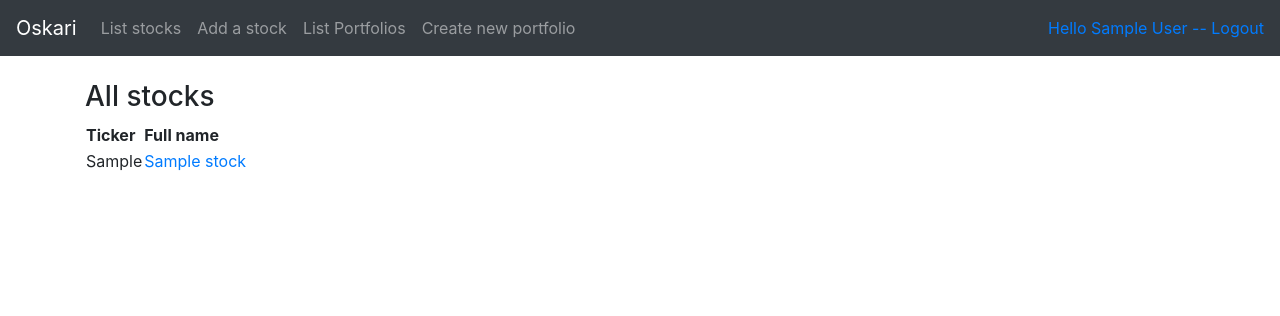
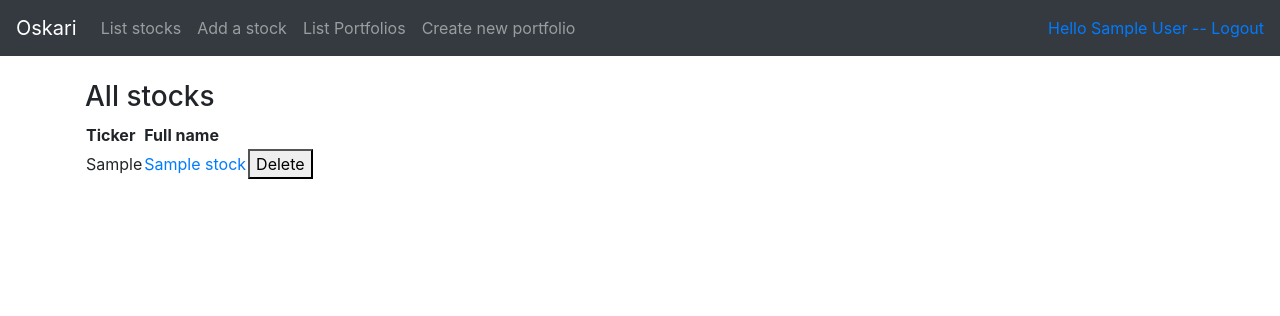
Before and after one commit to kordaniel/oskari, a Flask app: page /stocks in a window 1280 px wide. Shown: the top 316 px of the page. Run offline with Flask 2, Linux system fonts and the light colour scheme; a user stored in the database is signed in; tables that the repository leaves empty hold one stand-in row (values such as "Sample post"); some libraries are stand-ins or nearby versions.

Commit message:
Implemented delete button to stock listing, removes an whole table row

```diff
--- a/application/portfolio/forms.py
+++ b/application/portfolio/forms.py
@@ -8,6 +8,7 @@ class CreatePortfolioForm(FlaskForm):
         validators.Length(min=5, max=144)
     ])
     # actually, there can be multiple portfolios with the same name
+    # leaving this here for now, if I decide to use it later!
     #def validate_name(self, name):
     #    portfolio = Portfolio.query.filter_by(name=name.data).first()
     #    if portfolio is not None:
--- a/application/stocks/views.py
+++ b/application/stocks/views.py
@@ -32,9 +32,11 @@ def stocks_form():
 @app.route("/stocks/<stock_id>", methods=["GET"])
 def stocks_view(stock_id):
     s = Stock.query.get(stock_id)
-    form = StockForm(obj=s)
 
-    return render_template("stocks/stock.html", s = s, form = form)
+    if request.method == "GET" and s is not None:
+        return render_template("/stocks/stock.html", s = s, form = StockForm(obj = s))
+
+    return redirect(url_for("stocks_index"))
 
 @app.route("/stocks/update/<stock_id>", methods=["POST"])
 @login_required
@@ -48,3 +50,14 @@ def stocks_update(stock_id):
     form.populate_obj(s)
     db.session().commit()
     return redirect(url_for("stocks_index"))
+
+@app.route("/stocks/<stock_id>", methods=["DELETE"])
+@login_required
+def stocks_delete(stock_id):
+    s = Stock.query.get(stock_id)
+
+    if s is not None:
+        db.session().delete(s)
+        db.session().commit()
+
+    return redirect(url_for("stocks_index"))
--- a/application/templates/layout.html
+++ b/application/templates/layout.html
@@ -17,6 +17,7 @@
           <li class="nav-item">
             <a class="nav-link" href="{{ url_for('stocks_index') }}">List stocks</a>
           </li>
+          {% if current_user.is_authenticated %}
           <li class="nav-item">
             <a class="nav-link" href="{{ url_for('stocks_form') }}">Add a stock</a>
           </li>
@@ -26,6 +27,7 @@
           <li class="nav-item">
             <a class="nav-link" href="{{ url_for('portfolios_form') }}">Create new portfolio</a>
           </li>
+          {% endif %}
         </ul>
         <div class="form-inline mt-2 mt-md-0">
           {% if current_user.is_authenticated %}
@@ -39,11 +41,13 @@
     </nav>
 
     <main role="main" class="container">
+      <div class="starter-template">
         {% block body %}
         <p>
           Content.
         </p>
         {% endblock %}
+      </div>
     </main>
 
     <script src="https://code.jquery.com/jquery-3.2.1.slim.min.js" integrity="sha384-KJ3o2DKtIkvYIK3UENzmM7KCkRr/rE9/Qpg6aAZGJwFDMVNA/GpGFF93hXpG5KkN" crossorigin="anonymous"></script>
--- a/application/templates/stocks/list.html
+++ b/application/templates/stocks/list.html
@@ -5,15 +5,31 @@
   <table>
     <tr>
       <th>Ticker</th>
-      <th>Full name</th>
+      <th colspan="2">Full name</th>
     </tr>
     {% for stock in stocks %}
-    <tr>
+    <tr id="{{ stock.id }}">
       <td>{{ stock.ticker }}</td>
       <td>
         <a href="{{ url_for('stocks_view', stock_id=stock.id) }}">{{ stock.name }}</a>
       </td>
+      {% if current_user.is_authenticated %}
+      <td>
+        <button onclick="sendDeleteRequest('{{ url_for('stocks_view', stock_id=stock.id) }}')">Delete</button>
+      </td>
+      {% endif %}
     </tr>
     {% endfor %}
   </table>
+
+  <script>
+    function sendDeleteRequest(deleteUrl) {
+      const xhttp = new XMLHttpRequest()
+      xhttp.onload = function() {
+        window.location.href = xhttp.responseURL
+      }
+      xhttp.open("DELETE", deleteUrl, true)
+      xhttp.send();
+    }
+  </script>
 {% endblock %}
```
